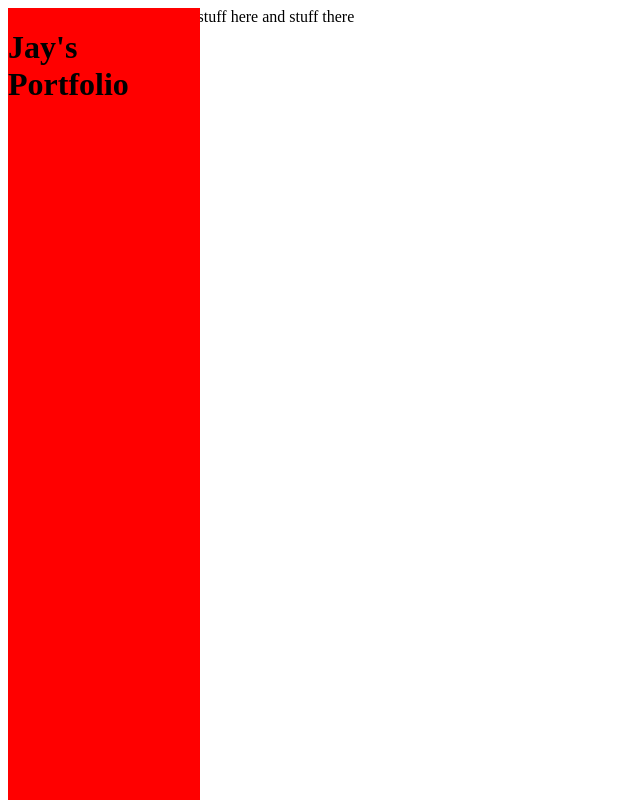
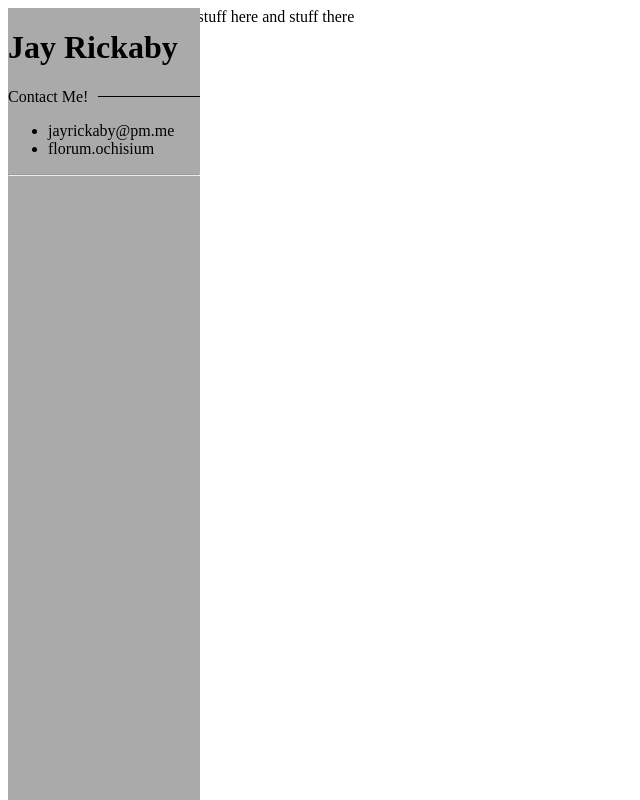
Before and after one commit to jayrickaby/portfolio-jayrickaby, a Flask app: page / in a window 1280 px wide. Shown: the whole page, without its empty margins (0-640 px from the left). Run offline with Flask 3, Linux system fonts and the light colour scheme.

Commit message:
feat: add sidebar contacts

```diff
--- a/src/portfolio/static/styles.css
+++ b/src/portfolio/static/styles.css
@@ -1,5 +1,5 @@
 .sidebar {
-    background-color: #ff0000;
+    background-color: #aaaaaa;
     position: fixed;
     height: 100%;
     width: 15%;
@@ -9,3 +9,18 @@
     margin-left: 15%;
     height: 100%;
 }
+
+.divider {
+    display: flex;
+    align-items: center;
+}
+
+.divider::after {
+    content: '';
+    flex: 1;
+    border-bottom: 1px solid #000;
+}
+
+.divider::after {
+    margin-left: 10px;
+}
--- a/src/portfolio/templates/index.html
+++ b/src/portfolio/templates/index.html
@@ -8,7 +8,17 @@
 
     <body>
         <div class="sidebar">
-            <h1>Jay's Portfolio</h1>
+            <div class="logo">
+                <h1>Jay Rickaby</h1>
+            </div>
+            <div class="contacts">
+                <div class="divider">Contact Me!</div>
+                <ul>
+                    <li>jayrickaby@pm.me</li>
+                    <li>florum.ochisium</li>
+                </ul>
+            </div>
+            <hr>
         </div>
         <div class="content">
             <p>stuff here and stuff there</p>
```
